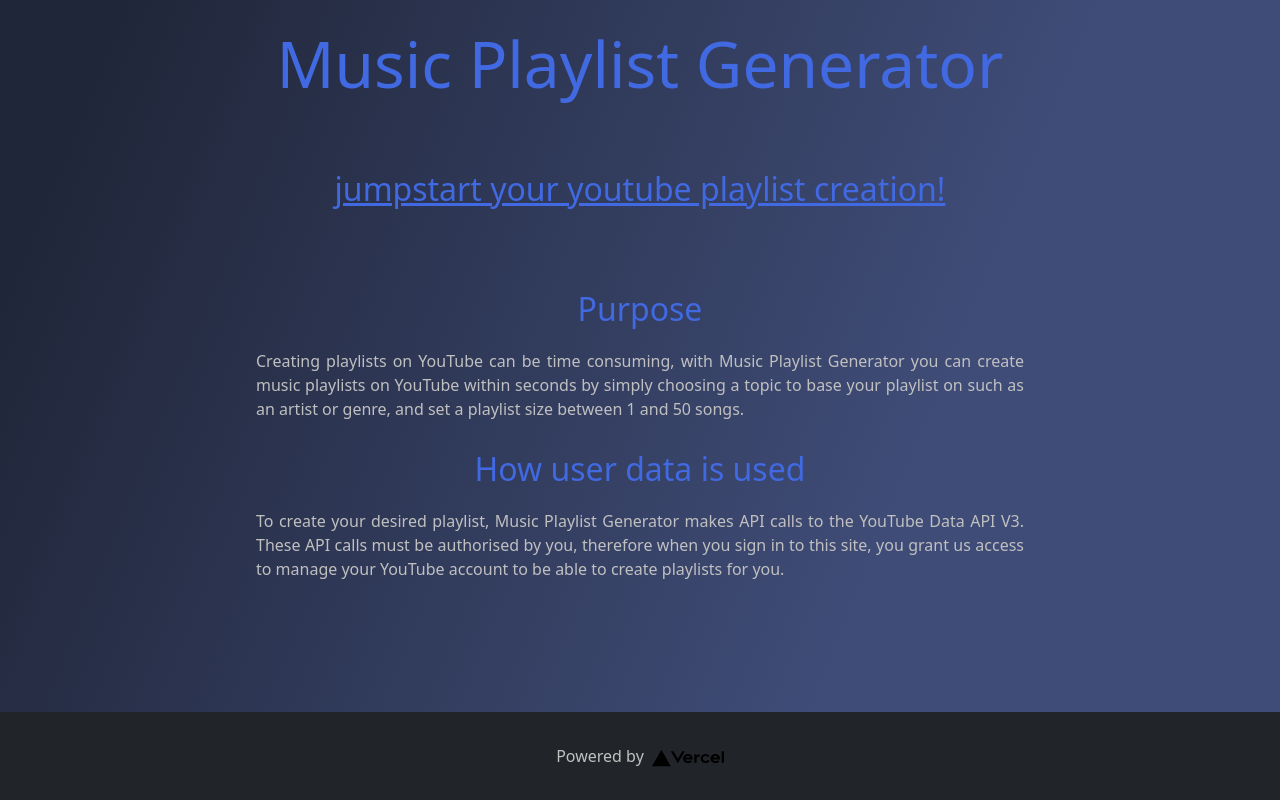
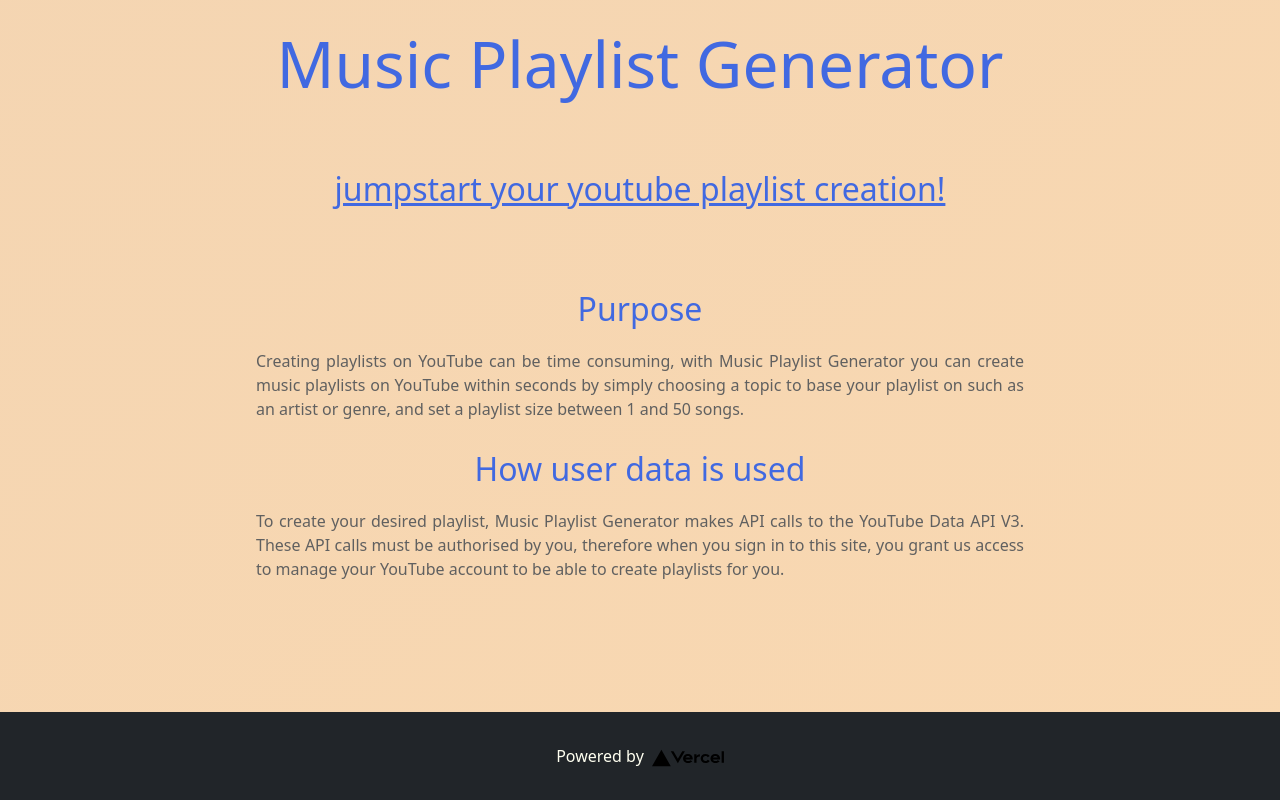
Before and after one commit to P0u4a/Playlist-Generator, a Next.js app: page / in a window 1280 px wide. Shown: the part 172-972 px from the top of the page. Built offline with nearby package versions, Linux system fonts and the light colour scheme; no server answers.

Commit message:
Update theme

```diff
--- a/pages/playlistRequest.js
+++ b/pages/playlistRequest.js
@@ -66,7 +66,7 @@ export default function Playlistform() {
       <Container className={styles.formgroup}>
         <Form onSubmit={handleSubmit}>
           <Form.Group as={Row} className='mb-3' controlId='topic'>
-            <Form.Label style={{ color: 'silver' }}>
+            <Form.Label style={{ color: '#606060' }}>
               Topic
             </Form.Label>
             <Col sm={12}>
@@ -75,7 +75,7 @@ export default function Playlistform() {
           </Form.Group>
 
           <Form.Group as={Row} className='mb-3' controlId='size'>
-            <Form.Label style={{ color: 'silver' }}>
+            <Form.Label style={{ color: '#606060' }}>
               Size
             </Form.Label>
             <Col sm={12}>
--- a/styles/Home.module.css
+++ b/styles/Home.module.css
@@ -19,7 +19,7 @@
   justify-content: center;
   align-items: center;
   background-color: #212529;
-  color:silver;
+  color:ivory;
 }
 
 .footer a {
@@ -71,7 +71,7 @@
 }
 
 .paragraph {
-  color:silver;
+  color:#606060;
   text-align: justify;
   text-justify: inter-word;
   margin-left: 1rem;
--- a/styles/globals.css
+++ b/styles/globals.css
@@ -5,7 +5,8 @@ body {
   font-family: -apple-system, BlinkMacSystemFont, Segoe UI, Roboto, Oxygen,
     Ubuntu, Cantarell, Fira Sans, Droid Sans, Helvetica Neue, sans-serif;
 
-  background-image: linear-gradient(112.1deg,  rgba(32,38,57,1) 11.4%, rgba(63,76,119,1) 70.2% );
+  background: linear-gradient(to bottom right, rgba(244, 213, 178, 1.0), rgba(249, 216, 177, 1.0));
+
 }
 
 a {
```
